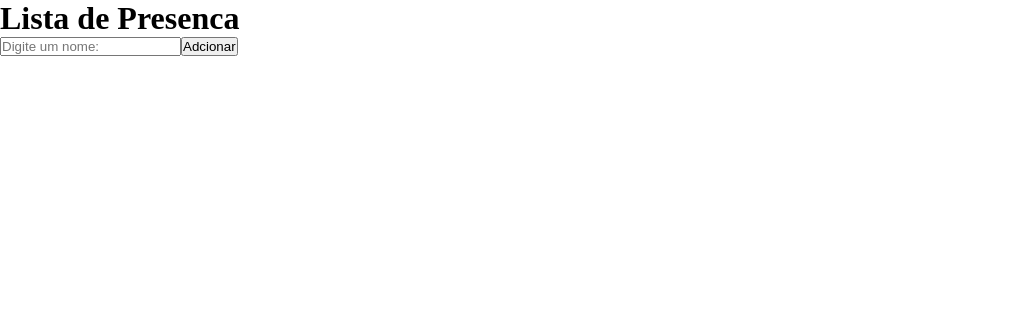
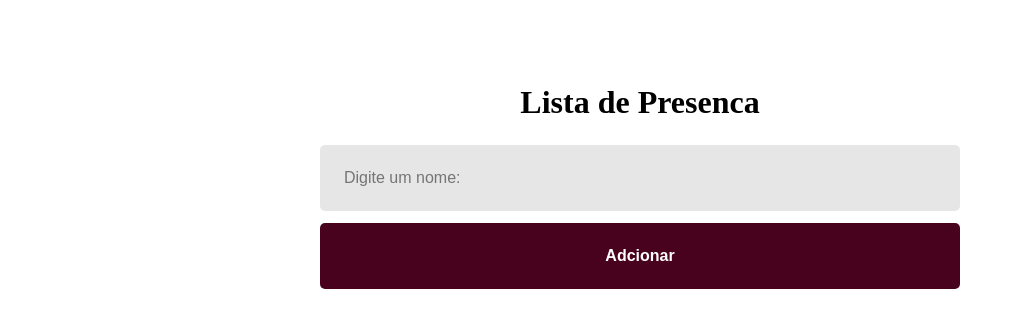
Before and after one commit to natanaelnogueira17/react_discover, a React (Vite) app: page / in a window 1280 px wide. Shown: the top 328 px of the page, without its empty margins (0-1023 px from the left). Built offline with nearby package versions, Linux system fonts and the light colour scheme.

Commit message:
estilizando componentes

```diff
--- a/src/pages/Home/Index.jsx
+++ b/src/pages/Home/Index.jsx
@@ -2,10 +2,10 @@
 
 export function Home() {
   return (
-    <>
+    < div className="container">
       <h1>Lista de Presenca</h1>
       <input type="text" placeholder="Digite um nome: "/>
       <button type="button">Adcionar</button>
-    </>
+    </div>
   )
 }
--- a/src/pages/Home/style.css
+++ b/src/pages/Home/style.css
@@ -0,0 +1,40 @@
+.container{
+    display: flex;
+    align-items: center;
+    flex-direction: column;
+}
+
+.container h1{
+    margin: 84px 0 24px;
+}
+
+.container input{
+    width: 50%;
+    padding: 24px;
+    background: #E6E6E6;
+    border-radius: 5px;
+    border: none;
+
+    font-size: 16px;
+}
+
+.container button{
+    width: 50%;
+    padding: 24px;
+    font-weight: 700;
+
+    background: #49021d;
+    color: white;
+    border-radius: 5px;
+    margin: 12px 0 84px;
+    border: none;
+
+    cursor: pointer;
+    transition: filter 0.2s;
+    font-size: 16px;
+
+}
+
+.container button:hover{
+    filter: brightness(0.9)
+}
```
